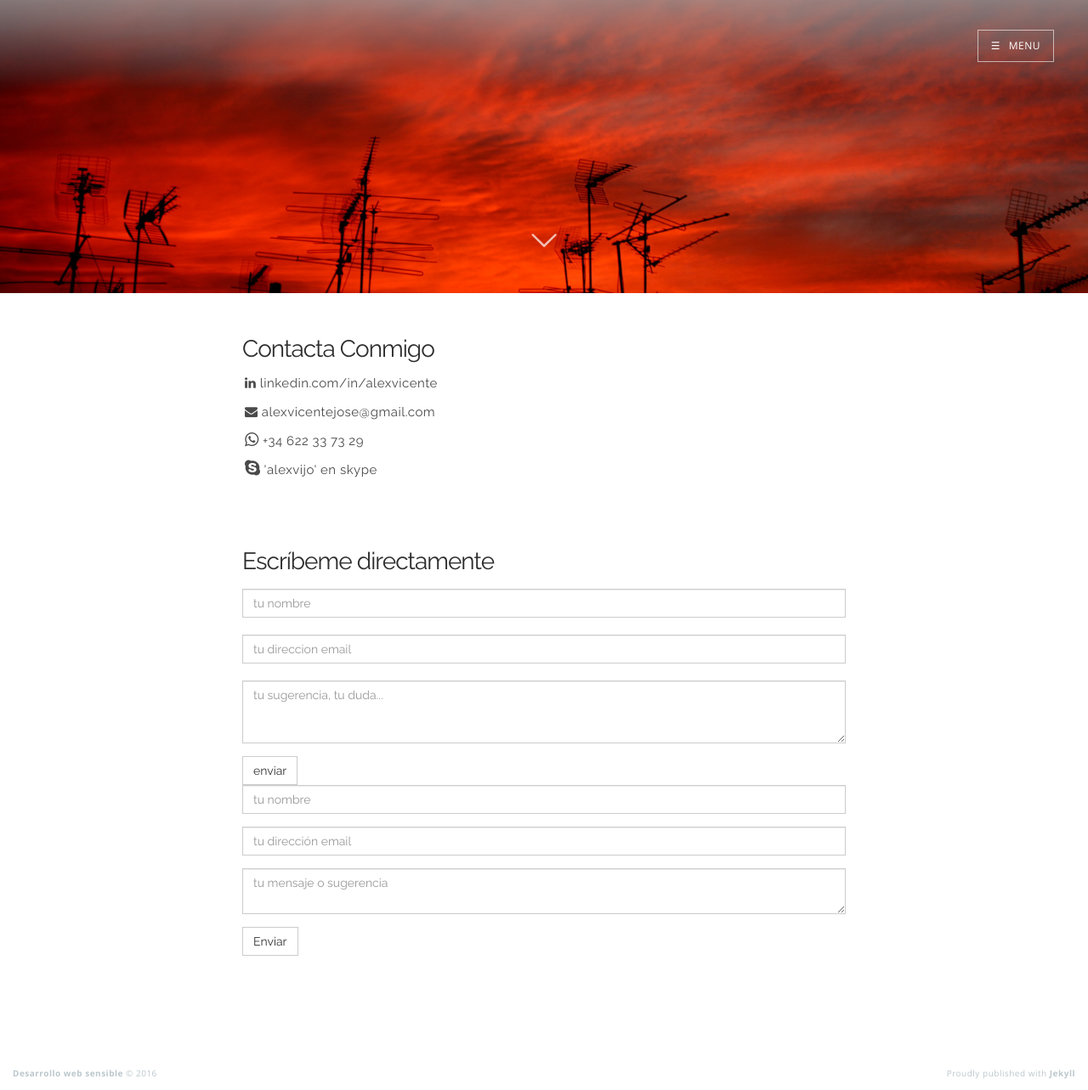
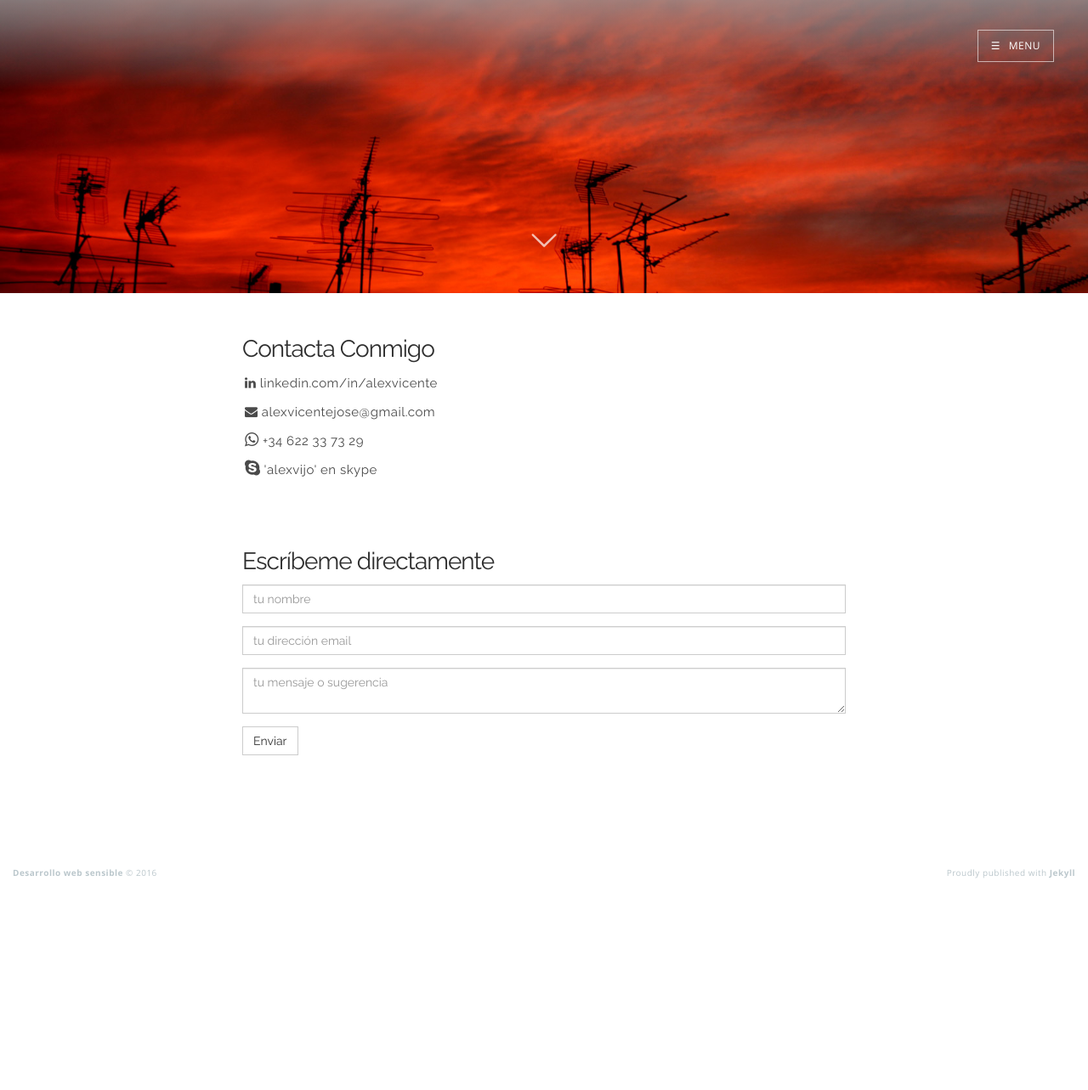
Before and after one commit to alexvijo/alexvijo.github.io, a Jekyll site: the page built from contacta.md, in a window 1280 px wide. Shown: the whole page at 85% size. Built offline with Jekyll 4.4.1, drawn with Linux system fonts in a browser that asks for light colours; nearby versions of some CDN libraries; after the commit the page ends 1047 px from its top, so only the background shows below that.

Commit message:
Update contacta.md

```diff
--- a/contacta.md
+++ b/contacta.md
@@ -32,29 +32,6 @@ group: "navigation"
 
 <h2 class="">Escríbeme directamente</h2>
 
-
-<div class="show-form">
-  <form role="form" action="http://getsimpleform.com/messages?form_api_token=b25558d215d6fc93731c51cf3144250c" method="post">
-    <input type="hidden" name="redirect_to" value="value=&quot;http://localhost:4000/gracias.html&quot;">
-    <div class="form-group">
-      <label for="name"></label>
-      <input type="text" class="form-control" id="name" placeholder="tu nombre" name="nombre">
-    </div>
-
-    <div class="form-group">
-      <label for="email"></label>
-      <input type="text" class="form-control" id="email" placeholder="tu direccion email" name="email">
-    </div>
-
-    <div class="form-group">
-      <label for="sugerencia"></label>
-      <textarea class="form-control" id="sugerencia" rows="3" placeholder="tu sugerencia, tu duda..." name="sugerencia"></textarea>
-    </div>
-
-    <button type="submit" value="Test form" class="btn btn-default">enviar</button>
-  </form>
-</div>
-
 <div class="show-form">
 <form method="POST" action="http://formspree.io/alexvicentejose@gmail.com">
   <div class="form-group">
```
